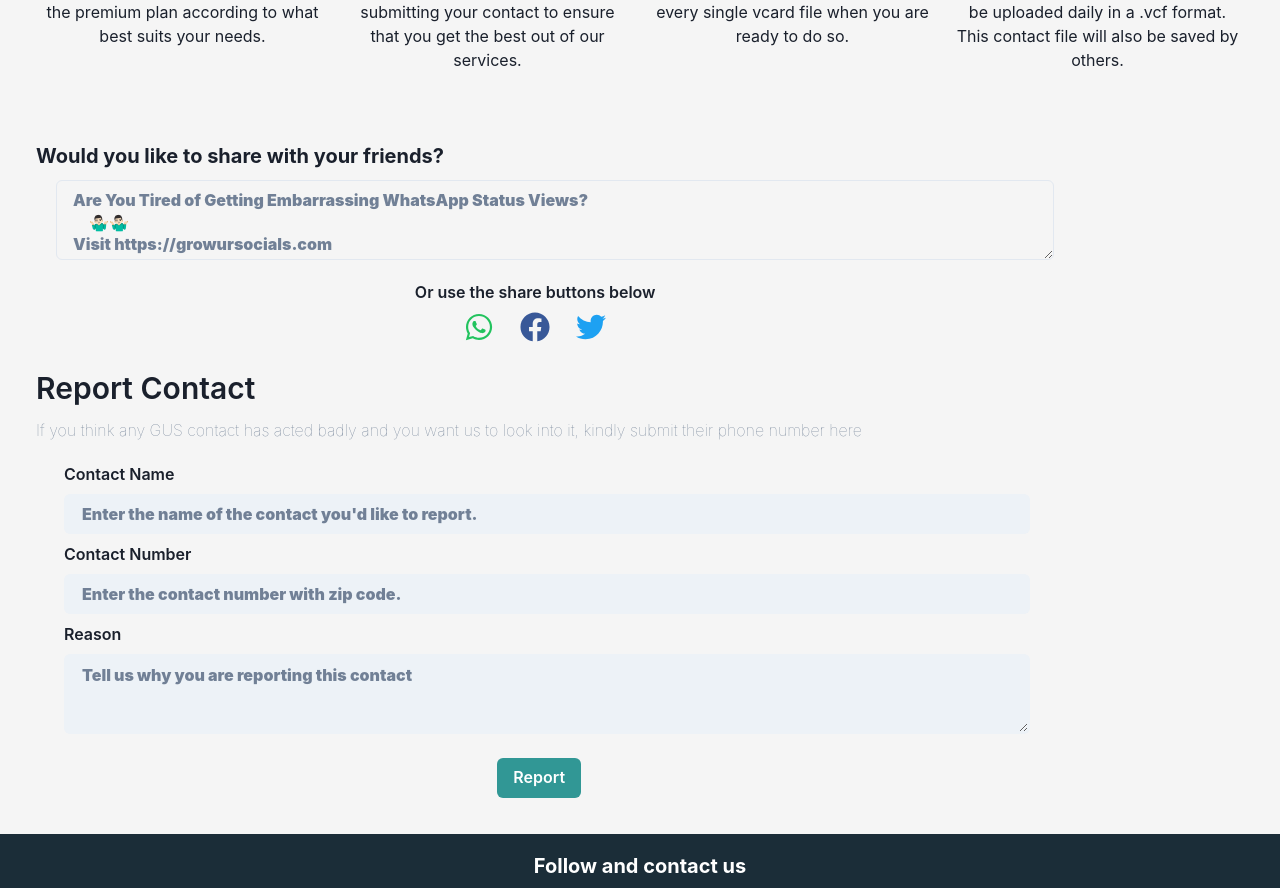
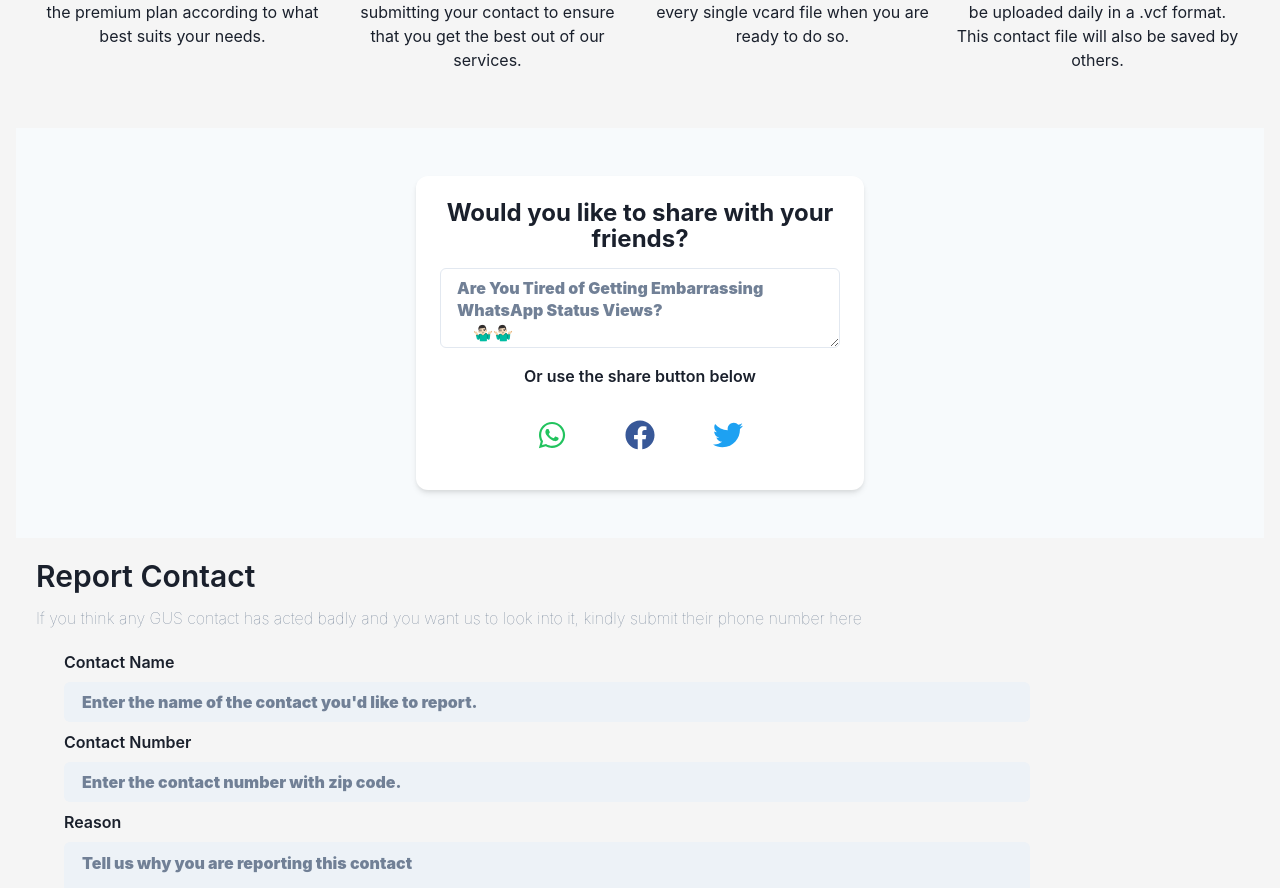
Before and after one commit to tobybrave/GUS, a React (Create React App) app: page / in a window 1280 px wide. Shown: the part 2421-3309 px from the top of the page. Built offline with nearby package versions, Linux system fonts and the light colour scheme.

Commit message:
rework sharing ui

```diff
--- a/src/components/Parts/Share.jsx
+++ b/src/components/Parts/Share.jsx
@@ -1,28 +1,57 @@
 import React from 'react';
 import {
-  Box, Button, Heading, Link, Text, Textarea,
+  Button,
+  Flex,
+  FormControl,
+  Heading,
+  Link,
+  Text,
+  Textarea,
+  Stack,
+  HStack,
+  useColorModeValue,
 } from '@chakra-ui/react';
 import { FaFacebook, FaTwitter, FaWhatsapp } from 'react-icons/fa';
 
-function Share() {
+export default function Share() {
   return (
-    <Box maxWidth="80%" m={5} mt={10}>
-      <Heading textAlign="left" as="h3" size="md" mt={3} mb={3}>
+    <Flex
+      // minH="50vh"
+      align="center"
+      justify="center"
+      bg={useColorModeValue('gray.50', 'gray.800')}
+    >
+      <Stack
+        spacing={4}
+        w="full"
+        maxW="md"
+        bg={useColorModeValue('white', 'gray.700')}
+        rounded="xl"
+        boxShadow="md"
+        p={6}
+        my={12}
+      >
+        <Heading lineHeight={1.1} fontSize={{ base: 'xl', md: '2xl' }}>
           Would you like to share with your friends?
         </Heading>
+        <FormControl id="share">
           <Textarea
-        ml={5}
-        mr={5}
             isReadOnly
+            _placeholder={{ color: 'gray.500' }}
             placeholder={
                   'Are You Tired of Getting Embarrassing WhatsApp Status Views?\n     🤷🏻‍♂️🤷🏻‍♂️\nVisit https://growursocials.com'
                 }
           />
-      <Box>
-        <Text fontWeight="semibold" textAlign="center" mt={5}>
-          Or use the share buttons below
+        </FormControl>
+        <Text
+          fontWeight="semibold"
+          fontSize={{ base: 'sm', sm: 'md' }}
+          color={useColorModeValue('gray.800', 'gray.400')}
+        >
+          Or use the share button below
         </Text>
-        <Button colorScheme="whatsapp" m="2" variant="link">
+        <HStack spacing={4} alignSelf="center">
+          <Button colorScheme="whatsapp" variant="link">
             <Link
               href="https://wa.me/?text=Are%20You%20Tired%20of%20Getting%20Embarrassing%20WhatsApp%20Status%20Views%3F%20%F0%9F%98%B3%F0%9F%98%B3%F0%9F%A4%B7%F0%9F%8F%BB%E2%80%8D%E2%99%82%EF%B8%8F%F0%9F%A4%B7%F0%9F%8F%BB%E2%80%8D%E2%99%82%EF%B8%8F%F0%9F%91%89%20https%3A%2F%2Fgrowursocials.com"
               isExternal
@@ -30,7 +59,7 @@ function Share() {
               <FaWhatsapp size={30} />
             </Link>
           </Button>
-        <Button colorScheme="facebook" m="2" variant="link">
+          <Button colorScheme="facebook" variant="link">
             <Link
               href="https://www.facebook.com/sharer/sharer.php?url=https://growursocials/?text=Are%20You%20Tired%20of%20Getting%20Embarrassing%20WhatsApp%20Status%20Views%3F%20%F0%9F%98%B3%F0%9F%98%B3%F0%9F%A4%B7%F0%9F%8F%BB%E2%80%8D%E2%99%82%EF%B8%8F%F0%9F%A4%B7%F0%9F%8F%BB%E2%80%8D%E2%99%82%EF%B8%8F%F0%9F%91%89%20https%3A%2F%2Fgrowursocials.com"
               isExternal
@@ -38,7 +67,7 @@ function Share() {
               <FaFacebook size={30} />
             </Link>
           </Button>
-        <Button colorScheme="twitter" m="2" variant="link">
+          <Button colorScheme="twitter" variant="link">
             <Link
               href="https://twitter.com/intent/tweet?text=Are%20You%20Tired%20of%20Getting%20Embarrassing%20WhatsApp%20Status%20Views%3F%20%F0%9F%98%B3%F0%9F%98%B3%F0%9F%A4%B7%F0%9F%8F%BB%E2%80%8D%E2%99%82%EF%B8%8F%F0%9F%A4%B7%F0%9F%8F%BB%E2%80%8D%E2%99%82%EF%B8%8F%F0%9F%91%89%20https%3A%2F%2Fgrowursocials.com"
               isExternal
@@ -46,9 +75,8 @@ function Share() {
               <FaTwitter size={30} />
             </Link>
           </Button>
-      </Box>
-    </Box>
+        </HStack>
+      </Stack>
+    </Flex>
   );
 }
-
-export default Share;
```
Lines whose indentation alone changed are shown as unchanged.
